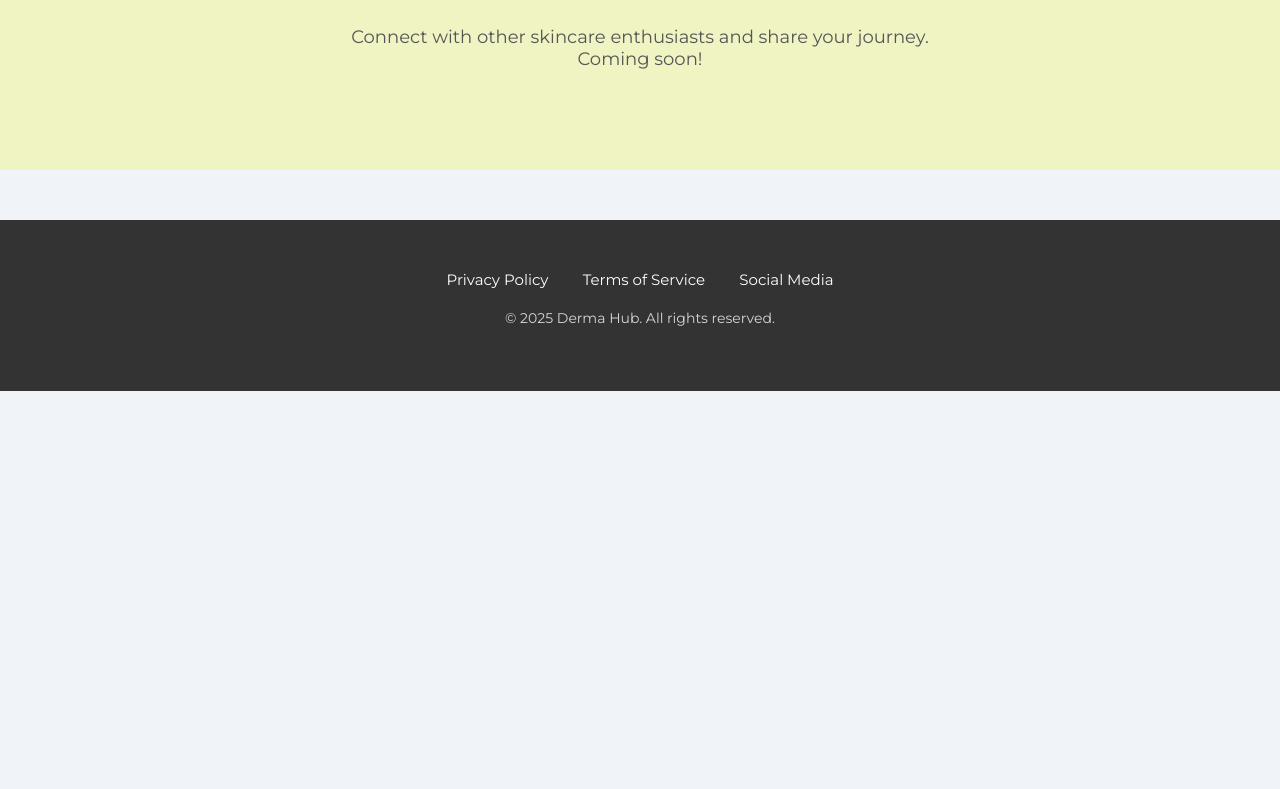
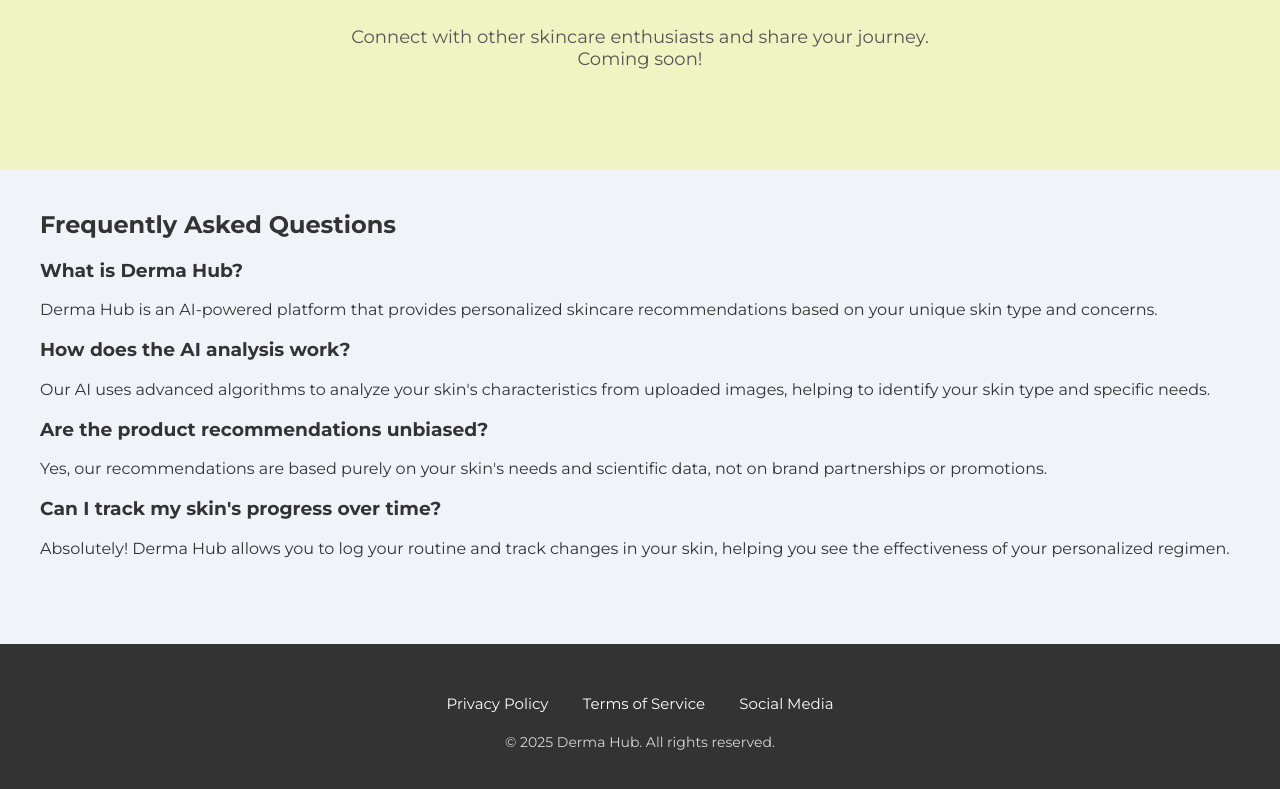
Before and after one commit to blacksnowmartin/DermaHub, a plain HTML site: page index.html in a window 1280 px wide. Shown: the part 2657-3446 px from the top of the page. Before the commit the page ends 3048 px from the top, so only its background shows below. Drawn offline with Linux system fonts and the light colour scheme.

Commit message:
added FAQs section

```diff
--- a/index.html
+++ b/index.html
@@ -17,6 +17,7 @@
                     <li><a href="#about">About</a></li>
                     <li><a href="#features">Features</a></li>
                     <li><a href="#contact">Contact</a></li>
+                    <li><a href="#faq">FAQ</a></li>
                 </ul>
             </nav>
         </div>
@@ -92,6 +93,30 @@
         </div>
     </section>
 
+    <section class="faq-section" id="faq">
+        <div class="container">
+            <h2>Frequently Asked Questions</h2>
+            <div class="faq-items">
+                <div class="faq-item">
+                    <h3>What is Derma Hub?</h3>
+                    <p>Derma Hub is an AI-powered platform that provides personalized skincare recommendations based on your unique skin type and concerns.</p>
+                </div>
+                <div class="faq-item">
+                    <h3>How does the AI analysis work?</h3>
+                    <p>Our AI uses advanced algorithms to analyze your skin's characteristics from uploaded images, helping to identify your skin type and specific needs.</p>
+                </div>
+                <div class="faq-item">
+                    <h3>Are the product recommendations unbiased?</h3>
+                    <p>Yes, our recommendations are based purely on your skin's needs and scientific data, not on brand partnerships or promotions.</p>
+                </div>
+                <div class="faq-item">
+                    <h3>Can I track my skin's progress over time?</h3>
+                    <p>Absolutely! Derma Hub allows you to log your routine and track changes in your skin, helping you see the effectiveness of your personalized regimen.</p>
+                </div>
+            </div>
+        </div>
+    </section>
+
     <footer>
         <div class="container">
             <div class="footer-links">
```
